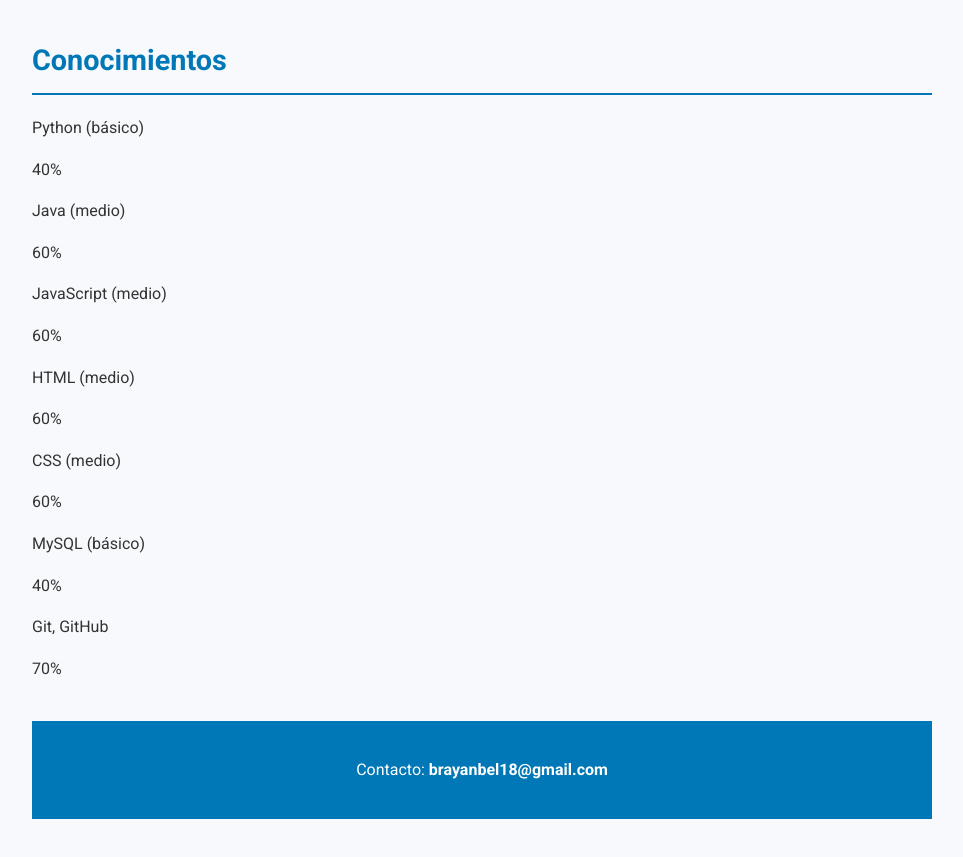
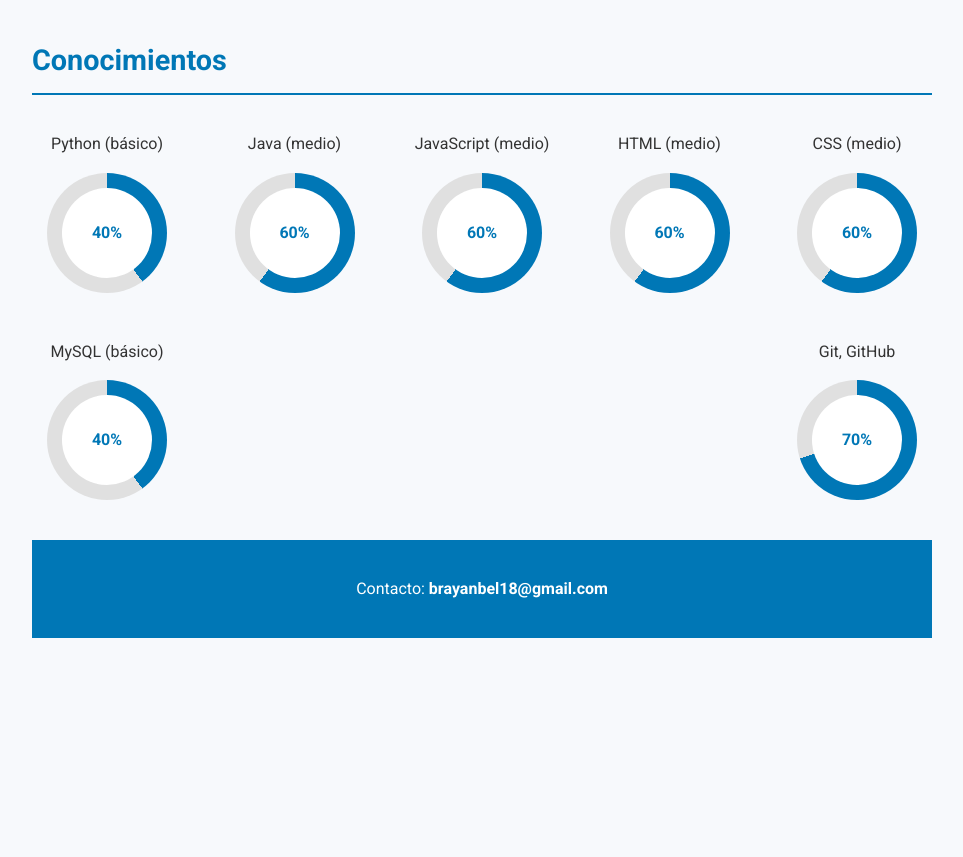
Before and after one commit to BrayanBeltran18/BrayanBeltran18.github.io, a plain HTML site: page index.html in a window 1280 px wide. Shown: the part 1664-2521 px from the top of the page, without its empty margins (158-1121 px from the left). After the commit the page ends 2342 px from the top, so only its background shows below. Drawn offline with Linux system fonts and the light colour scheme.

Commit message:
seguimos continuando

```diff
--- a/styles.css
+++ b/styles.css
@@ -144,3 +144,58 @@ footer a {
 footer a:hover {
     text-decoration: underline;
 }
+
+/* Sección de conocimientos con barras circulares */
+.knowledge-container {
+    display: flex;
+    flex-wrap: wrap;
+    gap: 30px;
+    justify-content: space-between;
+    margin-bottom: 40px;
+}
+
+.knowledge-item {
+    text-align: center;
+    width: 150px;
+}
+
+.circle-container {
+    position: relative;
+    width: 120px;
+    height: 120px;
+    margin: 0 auto;
+}
+
+.circle {
+    width: 100%;
+    height: 100%;
+    border-radius: 50%;
+    background: conic-gradient(#0077b6 calc(var(--percentage) * 1%), #e0e0e0 0%);
+    display: flex;
+    justify-content: center;
+    align-items: center;
+}
+
+.inner-circle {
+    width: 90px;
+    height: 90px;
+    border-radius: 50%;
+    background-color: white;
+    display: flex;
+    justify-content: center;
+    align-items: center;
+    font-weight: bold;
+    color: #0077b6;
+}
+
+.circle[data-percentage="40"] {
+    --percentage: 40;
+}
+
+.circle[data-percentage="60"] {
+    --percentage: 60;
+}
+
+.circle[data-percentage="70"] {
+    --percentage: 70;
+}
```
Also changed, not shown: index.html (+1 -1 lines).
